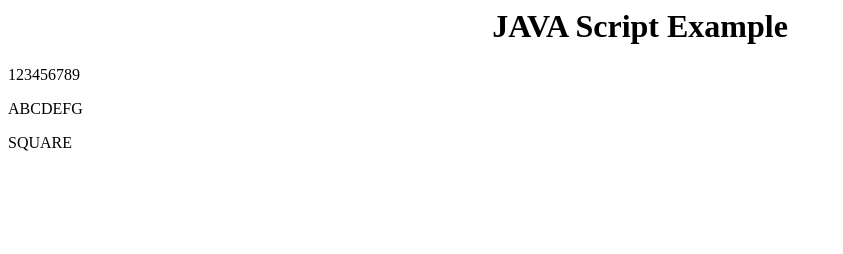
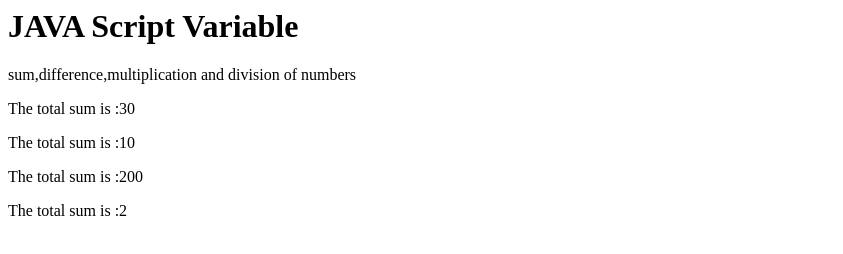
Before and after one commit to Daniella-13-gif/Lesson-19, a plain HTML site: page index.html in a window 1280 px wide. Shown: the whole page, without its empty margins (0-843 px from the left). Drawn offline with Linux system fonts and the light colour scheme.

Commit message:
Add files via upload

```diff
--- a/index.html
+++ b/index.html
@@ -1,22 +1,35 @@
 <DOCTYPE html>
     <html>
         <head>
-            <title>JAVA Script </title>
+            <title>Variables in JAVA Script</title>
 
         </head>
 
         <body>
-            <center>
-            <h1>JAVA Script Example</h1>
-        </center>
-            <p id="Numbers"></p>
-            <p id="Alphabets"></p>
-            <p id="Shapes"></p>
+           <h1>JAVA Script Variable</h1>
+           <p>sum,difference,multiplication and division of numbers</p>
 
-            <script>
-                document.getElementById("Numbers").innerHTML="123456789"
-                document.getElementById("Alphabets").innerHTML="ABCDEFG"
-                document.getElementById("Shapes").innerHTML="SQUARE"
-            </script>
+           <p id="result1"></p>
+           <p id="result2"></p>
+           <p id="result3"></p>
+           <p id="result4"></p>
+           <script>
+            var num1=20
+            var num2=10
+
+            var sum= num1 + num2;
+            var difference= num1 - num2;
+            var multiplication= num1 * num2;
+            var division= num1 / num2;
+
+            document.getElementById("result1").innerHTML=
+            "The total sum is :"+ sum;
+            document.getElementById("result2").innerHTML=
+            "The total sum is :"+ difference;
+            document.getElementById("result3").innerHTML=
+            "The total sum is :"+ multiplication;
+            document.getElementById("result4").innerHTML=
+            "The total sum is :"+ division;
+           </script>
 
         </body>
```
